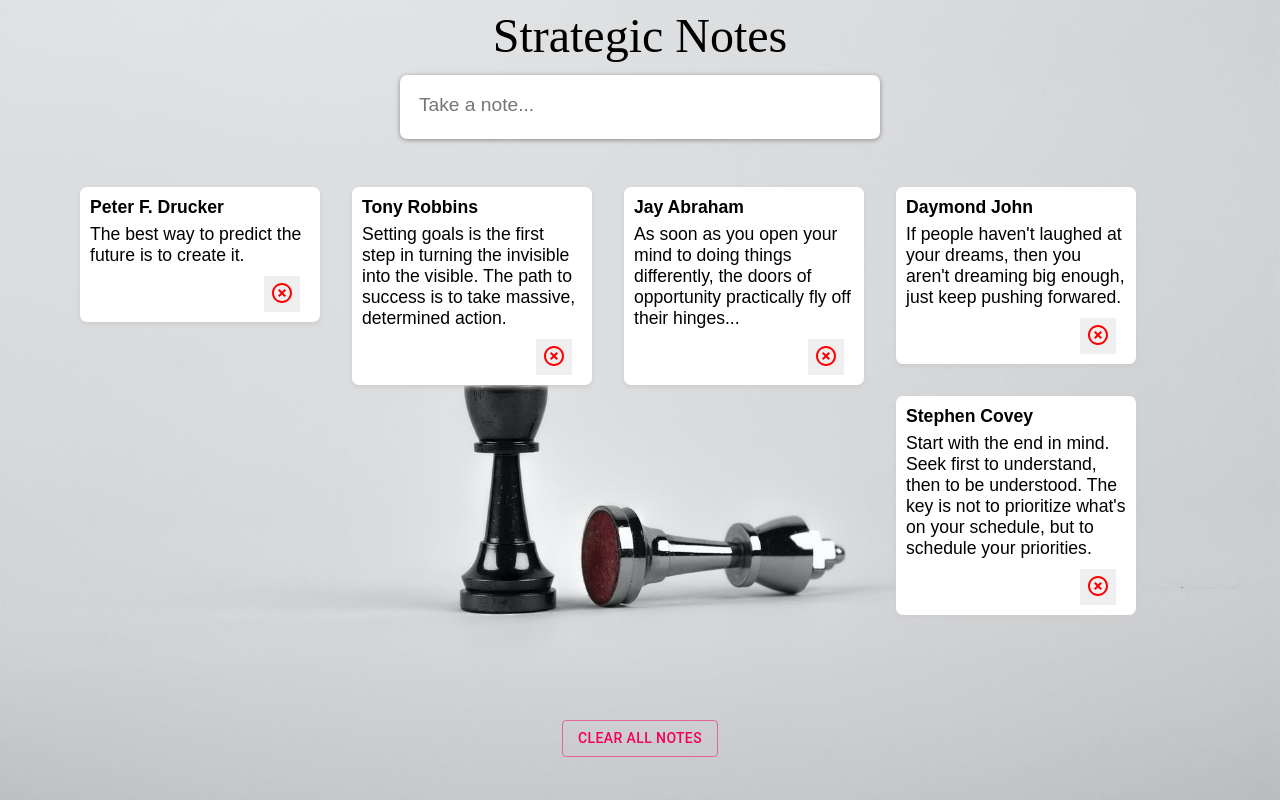
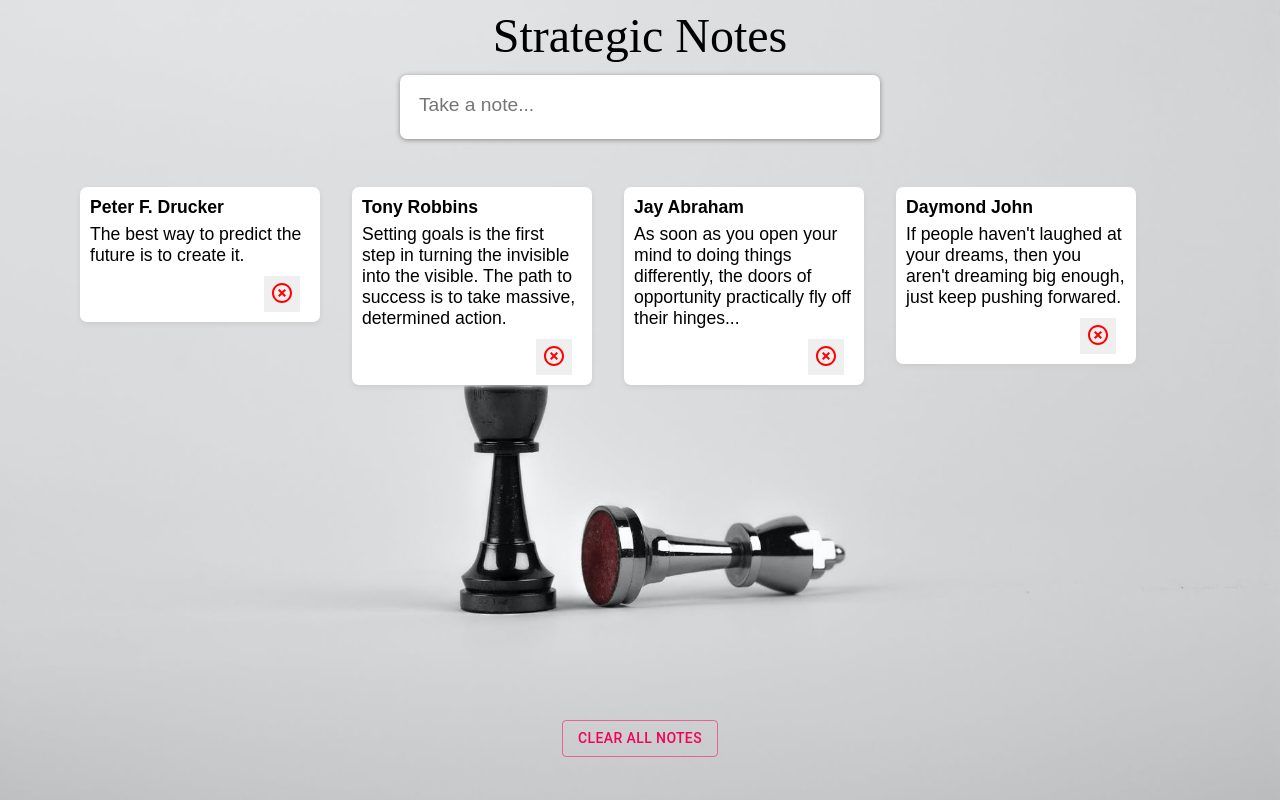
Before and after one commit to DCasely/REACT-Keeper-App, a React (Create React App) app: page / in a window 1280 px wide. Built offline with nearby package versions, Linux system fonts and the light colour scheme.

Commit message:
updated starting notes

```diff
--- a/src/components/App.js
+++ b/src/components/App.js
@@ -24,11 +24,6 @@
       title: 'Daymond John',
       content:
         "If people haven't laughed at your dreams, then you aren't dreaming big enough, just keep pushing forwared.",
-    },
-    {
-      title: 'Stephen Covey',
-      content:
-        "Start with the end in mind. Seek first to understand, then to be understood. The key is not to prioritize what's on your schedule, but to schedule your priorities.",
     },
   ]);
 
```
